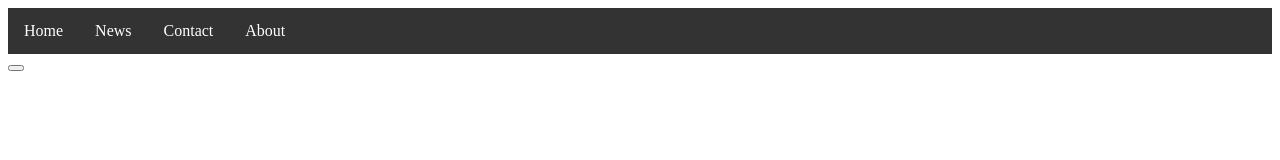
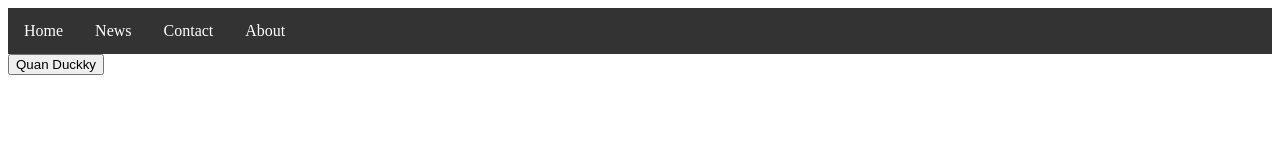
Before and after one commit to itsvivianmill/Duck-It-Up-Game, a plain HTML site: page src/index.html in a window 1280 px wide. Drawn offline with Linux system fonts and the light colour scheme.

Commit message:
quan ducky

```diff
--- a/src/index.html
+++ b/src/index.html
@@ -17,5 +17,5 @@
         </ul>
     </nav>
 
-    <button onclick="test()"></button>
+    <button onclick="test()">Quan Duckky</button>
 </html>
```
